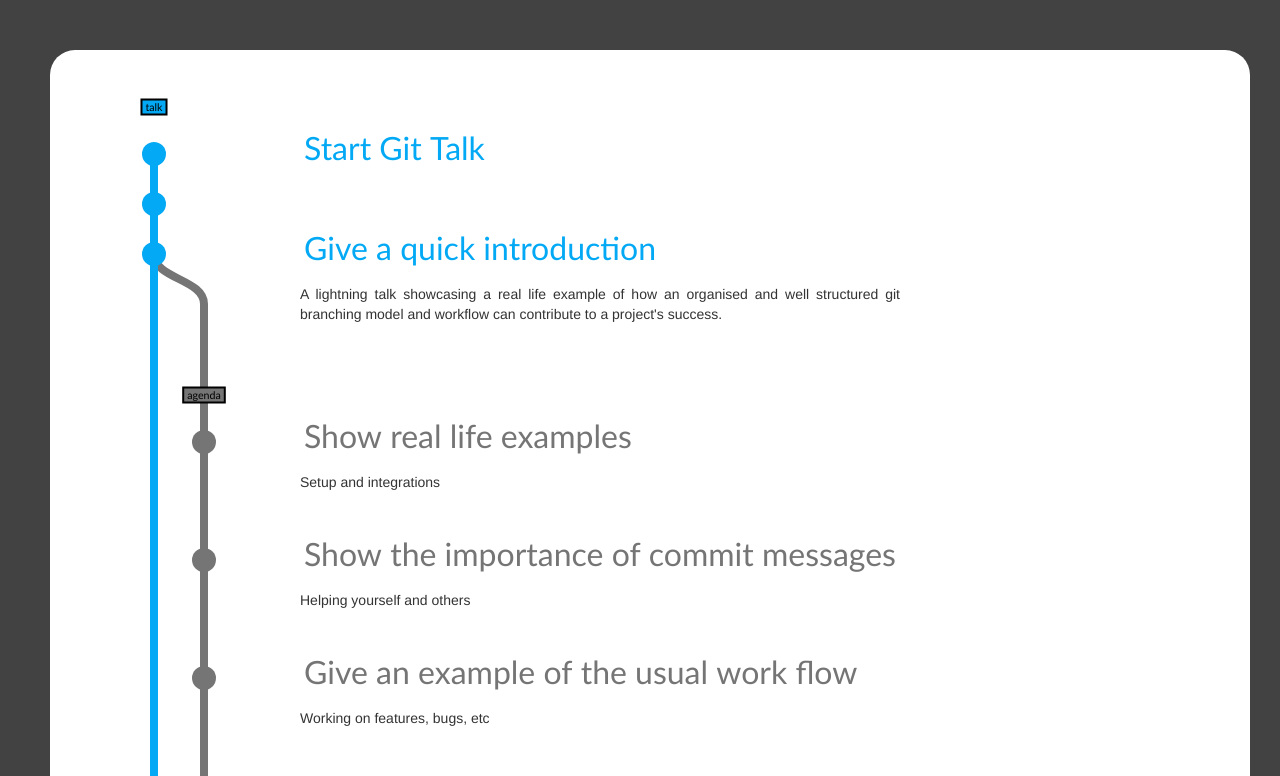
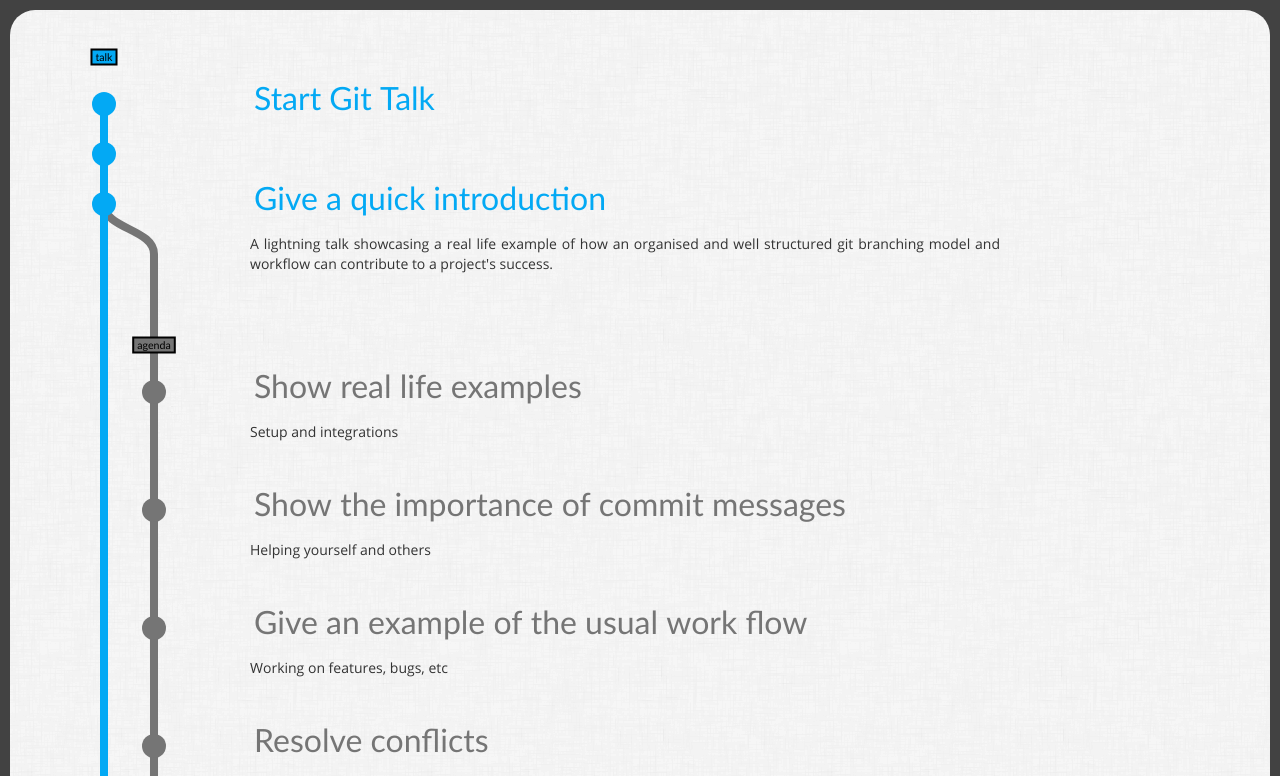
Before and after one commit to fibelatti/git-talk, a plain HTML site: page index.html in a window 1280 px wide. Shown: the top 776 px of the page. Drawn offline with nearby package versions, Linux system fonts and the light colour scheme.

Commit message:
Updates styles

```diff
--- a/src/css/gitgraph.css
+++ b/src/css/gitgraph.css
@@ -28,6 +28,6 @@
   position: absolute;
   padding: 10px;
   text-align: justify;
-  width: 600px;
+  width: 750px;
   display: none;
 }
--- a/src/css/index.css
+++ b/src/css/index.css
@@ -1,8 +1,18 @@
+/* open-sans-regular - latin */
+@font-face {
+  font-family: 'Open Sans';
+  font-style: normal;
+  font-weight: 400;
+  src: local('Open Sans Regular'), local('OpenSans-Regular'),
+       url('../fonts/open-sans-v15-latin-regular.woff2') format('woff2'), /* Chrome 26+, Opera 23+, Firefox 39+ */
+       url('../fonts/open-sans-v15-latin-regular.woff') format('woff'); /* Chrome 6+, Firefox 3.6+, IE 9+, Safari 5.1+ */
+}
+
 body {
   margin: 0;
   padding: 0;
-  min-width: 1300px;
-  font-family: "Helvetica Neue", Helvetica, Arial, sans-serif;
+  min-width: 800px;
+  font-family: 'Open Sans';
   font-size: 14px;
   line-height: 1.428571429;
   color: #333333;
@@ -60,10 +70,12 @@ pre.prettyprint {
 }
 
 section {
-  margin: 50px;
-  padding: 30px;
+  min-width: 800px;
+  margin:10px;
+  padding: 20px;
   background-color: #fff;
   border-radius: 25px;
+  background-image: url(../img/dust_scratches.png)
 }
 
 :root {
```
